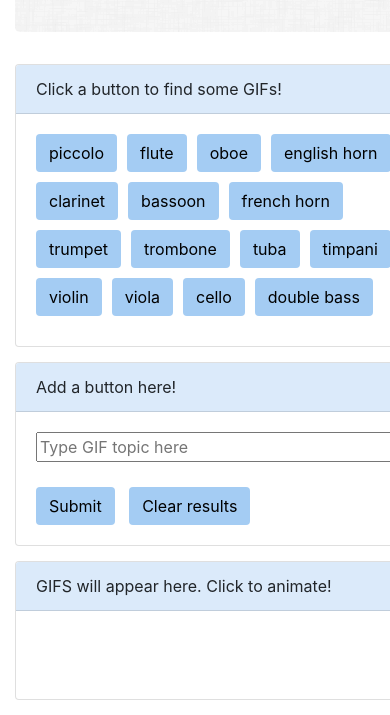
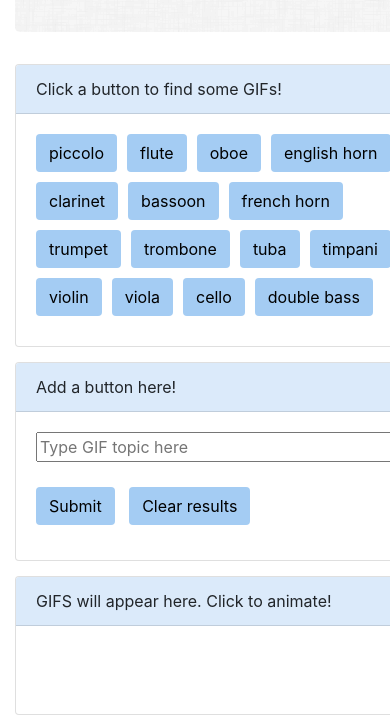
Before and after one commit to Jon-Erik/GIPHY-API-app, a plain HTML site: page index.html in a window 390 px wide. Shown: the part 129-844 px from the top of the page. Drawn offline with nearby package versions, Linux system fonts and the light colour scheme.

Commit message:
better styling;

```diff
--- a/index.html
+++ b/index.html
@@ -21,7 +21,7 @@
 			</div>
 		</div>
 		<div class="col-sm-4">
-			<div class="card">
+			<div class="card" id="input-card">
 				<div class="card-header">Add a button here!</div>
 				<div class="card-body">
 					<form>
@@ -33,7 +33,7 @@
 			</div>
 		</div>
 	</div>
-	<div class="card">
+	<div class="card" id="display-card">
 		<div class="card-header">GIFS will appear here. Click to animate!</div>
 		<div id="gifs" class="card-body"><br><br></div>
 	</div>
--- a/style.css
+++ b/style.css
@@ -4,10 +4,6 @@
 
 #new-button {
 	margin: 0px 10px 10px 0px;
-}
-
-.card {
-	margin-bottom: 15px;
 }
 
 .jumbotron {
@@ -35,3 +31,22 @@ input {
 button {
 	background-color: #A4CCF3;
 }
+
+#input-card {
+	height: 100%;
+
+}
+
+#display-card {
+	margin-top: 15px;
+}
+
+@media screen and (max-width: 576px) {
+	#display-card {
+		margin-top: 30px;
+	}
+
+	#input-card {
+		margin-top: 15px;
+	}
+}
```
